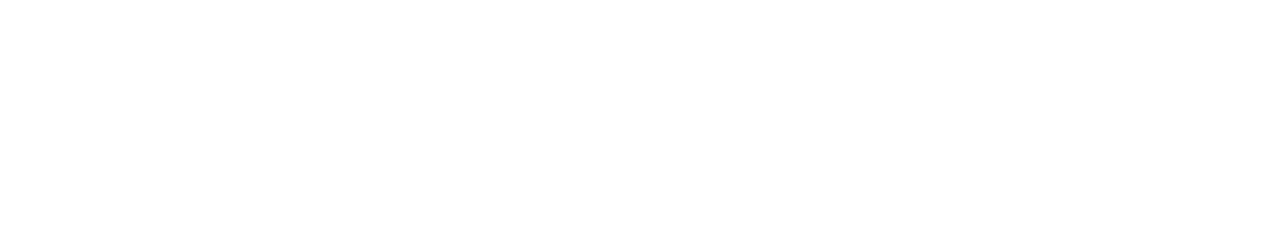
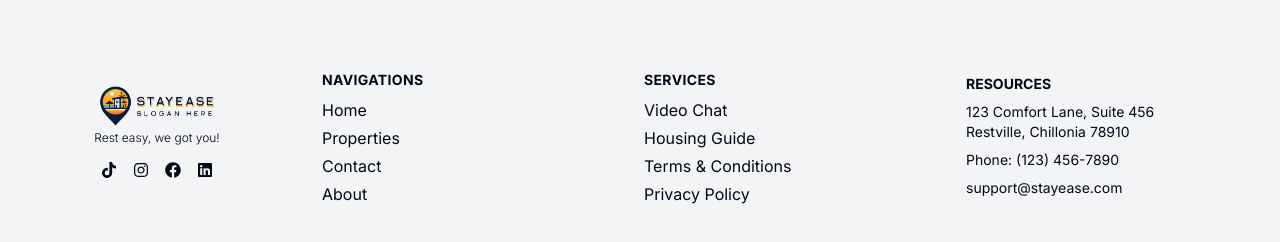
Before and after one commit to rizaldyip10/stayease-frontend, a Next.js app: page /profile in a window 1280 px wide. Shown: the part 802-1044 px from the top of the page. Before the commit the page ends 800 px from the top, so only its background shows below. Built offline with nearby package versions, Linux system fonts and the light colour scheme; no server answers.

Commit message:
Fear(SE-59): Footer for desktop and mobile

```diff
--- /dev/null
+++ b/app/(user)/_components/footer/Footer.tsx
@@ -0,0 +1,23 @@
+import React from "react";
+import logo from "@/assets/images/logo_horizontal.png";
+import Image from "next/image";
+import SocialIcons from "@/app/(user)/_components/footer/SocialIcons";
+import { footerServicesItems, routes } from "@/constants/Routes";
+import FooterNav from "@/app/(user)/_components/footer/FooterNav";
+import FooterLogo from "@/app/(user)/_components/footer/FooterLogo";
+import FooterResources from "@/app/(user)/_components/footer/FooterResources";
+import useMediaQuery from "@/hooks/useMediaQuery";
+
+const Footer: React.FC = () => {
+  return (
+    <footer className="bg-gray-100 md:min-h-[283px] min-h-[180px] md:grid md:grid-cols-4 flex flex-col gap-2 justify-center items-center">
+      <FooterLogo />
+      <FooterNav title="NAVIGATIONS" items={routes} />
+      <FooterNav title="SERVICES" items={footerServicesItems} />
+      <FooterResources />
+      <SocialIcons className="md:hidden" />
+    </footer>
+  );
+};
+
+export default Footer;
--- /dev/null
+++ b/app/(user)/_components/footer/FooterLogo.tsx
@@ -0,0 +1,18 @@
+import React from "react";
+import Image from "next/image";
+import logo from "@/assets/images/logo_horizontal.png";
+import SocialIcons from "@/app/(user)/_components/footer/SocialIcons";
+
+const FooterLogo: React.FC = () => {
+  return (
+    <div className="flex flex-col gap-4 items-center">
+      <Image src={logo} alt={"logo"} height={40} className="h-10" />
+      <p className="text-xs font-light -mt-3 md:block hidden">
+        Rest easy, we got you!
+      </p>
+      <SocialIcons className="md:block hidden" />
+    </div>
+  );
+};
+
+export default FooterLogo;
--- /dev/null
+++ b/app/(user)/_components/footer/FooterNav.tsx
@@ -0,0 +1,34 @@
+import React from "react";
+import Link from "next/link";
+
+interface FooterNavProps {
+  className?: string;
+  title?: string;
+  items: {
+    label: string;
+    href: string;
+  }[];
+}
+
+const FooterNav: React.FC<FooterNavProps> = ({ className, title, items }) => {
+  return (
+    <div className={`${className} footer-nav`}>
+      {title && (
+        <h3 className="font-bold md:text-normal text-sm tracking-wide mb-2">
+          {title}
+        </h3>
+      )}
+      <ul>
+        {items.map((item, index) => (
+          <li key={index} className="mb-1 md:block hidden">
+            <Link href={item.href} className="hover:underline">
+              {item.label}
+            </Link>
+          </li>
+        ))}
+      </ul>
+    </div>
+  );
+};
+
+export default FooterNav;
--- /dev/null
+++ b/app/(user)/_components/footer/FooterResources.tsx
@@ -0,0 +1,22 @@
+import React from "react";
+
+const FooterResources: React.FC = () => {
+  return (
+    <div>
+      <div className="md:flex flex-col align-middle hidden">
+        <h3 className="font-bold text-sm mb-2">RESOURCES</h3>
+        <div className="mb-2 text-sm">
+          <p className="mb-2">
+            123 Comfort Lane, Suite 456
+            <br />
+            Restville, Chillonia 78910
+          </p>
+          <p className="mb-2">Phone: (123) 456-7890</p>
+          <p>support@stayease.com</p>
+        </div>
+      </div>
+    </div>
+  );
+};
+
+export default FooterResources;
--- /dev/null
+++ b/app/(user)/_components/footer/SocialIcons.tsx
@@ -0,0 +1,31 @@
+import React from "react";
+import { FaTiktok, FaInstagram, FaFacebook, FaLinkedin } from "react-icons/fa";
+
+import Link from "next/link";
+
+interface SocialIconsProps {
+  className?: string;
+}
+
+const SocialIcons: React.FC<SocialIconsProps> = ({ className }) => {
+  return (
+    <div className={className}>
+      <div className="flex space-x-4 mb-4">
+        <Link href="#" aria-label="TikTok">
+          <FaTiktok />
+        </Link>
+        <Link href="#" aria-label="Instagram">
+          <FaInstagram />
+        </Link>
+        <Link href="#" aria-label="Facebook">
+          <FaFacebook />
+        </Link>
+        <Link href="#" aria-label="LinkedIn">
+          <FaLinkedin />
+        </Link>
+      </div>
+    </div>
+  );
+};
+
+export default SocialIcons;
--- a/app/(user)/layout.tsx
+++ b/app/(user)/layout.tsx
@@ -1,14 +1,18 @@
-import React from 'react';
+import React from "react";
 import Navbar from "@/app/(user)/_components/Navbar";
+import Footer from "@/app/(user)/_components/footer/Footer";
 
 const RoutesLayout = ({ children }: { children: React.ReactNode }) => {
   return (
+    <>
       <div className="w-full flex flex-col items-center min-h-screen relative bg-[#FAFAFA]">
         <Navbar />
         <div className="w-full 2xl:w-[1400px] px-6 md:px-14 py-6">
           {children}
         </div>
       </div>
+      <Footer />
+    </>
   );
 };
 
--- a/constants/Routes.ts
+++ b/constants/Routes.ts
@@ -1,4 +1,14 @@
-import {BookOpenText, Calendar, ChartLine, LayoutGrid, LibraryBig, LucideIcon, Sofa, Star, User} from "lucide-react";
+import {
+  BookOpenText,
+  Calendar,
+  ChartLine,
+  LayoutGrid,
+  LibraryBig,
+  LucideIcon,
+  Sofa,
+  Star,
+  User,
+} from "lucide-react";
 
 export type RouteType = {
   label: string;
@@ -6,11 +16,11 @@ export type RouteType = {
 };
 
 export const routes: RouteType[] = [
-    { label: 'Home', href: '/' },
-    { label: 'Properties', href: '/properties' },
-    { label: 'Contact', href: '/contact' },
-    { label: 'About', href: '/about' },
-]
+  { label: "Home", href: "/" },
+  { label: "Properties", href: "/properties" },
+  { label: "Contact", href: "/contact" },
+  { label: "About", href: "/about" },
+];
 
 export type SidebarRoutesType = {
   label: string;
@@ -21,10 +31,18 @@ export type SidebarRoutesType = {
 export const adminRoutes: SidebarRoutesType[] = [
   { label: "Dashboard", href: "/dashboard", icon: LayoutGrid },
   { label: "Property", href: "/dashboard/properties", icon: Sofa },
-    { label: "Room Availability", href: "/dashboard/room-availability", icon: Calendar },
-    { label: "Booking Request", href: "/dashboard/booking-request", icon: LibraryBig },
+  {
+    label: "Room Availability",
+    href: "/dashboard/room-availability",
+    icon: Calendar,
+  },
+  {
+    label: "Booking Request",
+    href: "/dashboard/booking-request",
+    icon: LibraryBig,
+  },
   { label: "Reviews", href: "/dashboard/reviews", icon: Star },
-    { label: "Reports", href: "/dashboard/reports", icon: ChartLine }
+  { label: "Reports", href: "/dashboard/reports", icon: ChartLine },
 ];
 
 export type UserMenuRoutesType = {
@@ -36,5 +54,19 @@ export type UserMenuRoutesType = {
 export const userMenuRoutes: UserMenuRoutesType[] = [
   { label: "My Profile", href: "/profile", icon: User },
   { label: "My Bookings", href: "/profile/bookings", icon: BookOpenText },
-    { label: "My Reviews", href: "/profile/reviews", icon: Star }
+  { label: "My Reviews", href: "/profile/reviews", icon: Star },
 ];
+
+export const footerNavigationItems = [
+  { label: "NAVIGATION", href: "/about" },
+  { label: "SERVICES", href: "/faq" },
+  { label: "RESOURCES", href: "/properties" },
+];
+
+export const footerServicesItems = [
+  // TODO : make these links work
+  { label: "Video Chat", href: "" },
+  { label: "Housing Guide", href: "/" },
+  { label: "Terms & Conditions", href: "/terms" },
+  { label: "Privacy Policy", href: "/privacy" },
+];
--- a/package.json
+++ b/package.json
@@ -25,6 +25,7 @@
     "clsx": "^2.1.1",
     "cmdk": "1.0.0",
     "date-fns": "^3.6.0",
+    "embla-carousel": "8.2.1",
     "embla-carousel-autoplay": "^8.2.1",
     "embla-carousel-react": "^8.2.1",
     "formik": "^2.4.6",
@@ -34,6 +35,7 @@
     "react": "^18",
     "react-day-picker": "^9.0.9",
     "react-dom": "^18",
+    "react-icons": "^5.3.0",
     "tailwind-merge": "^2.5.2",
     "tailwindcss-animate": "^1.0.7",
     "yup": "^1.4.0"
--- a/tailwind.config.ts
+++ b/tailwind.config.ts
@@ -4,7 +4,7 @@ const config = {
   darkMode: ["class"],
   content: [
     "./pages/**/*.{ts,tsx}",
-    "./_components/**/*.{ts,tsx}",
+    "./components/**/*.{ts,tsx}",
     "./app/**/*.{ts,tsx}",
     "./src/**/*.{ts,tsx}",
   ],
```
Also changed, not shown: 1 other file (tests, documents, lock files or other folders). Lines whose indentation alone changed are shown as unchanged.
